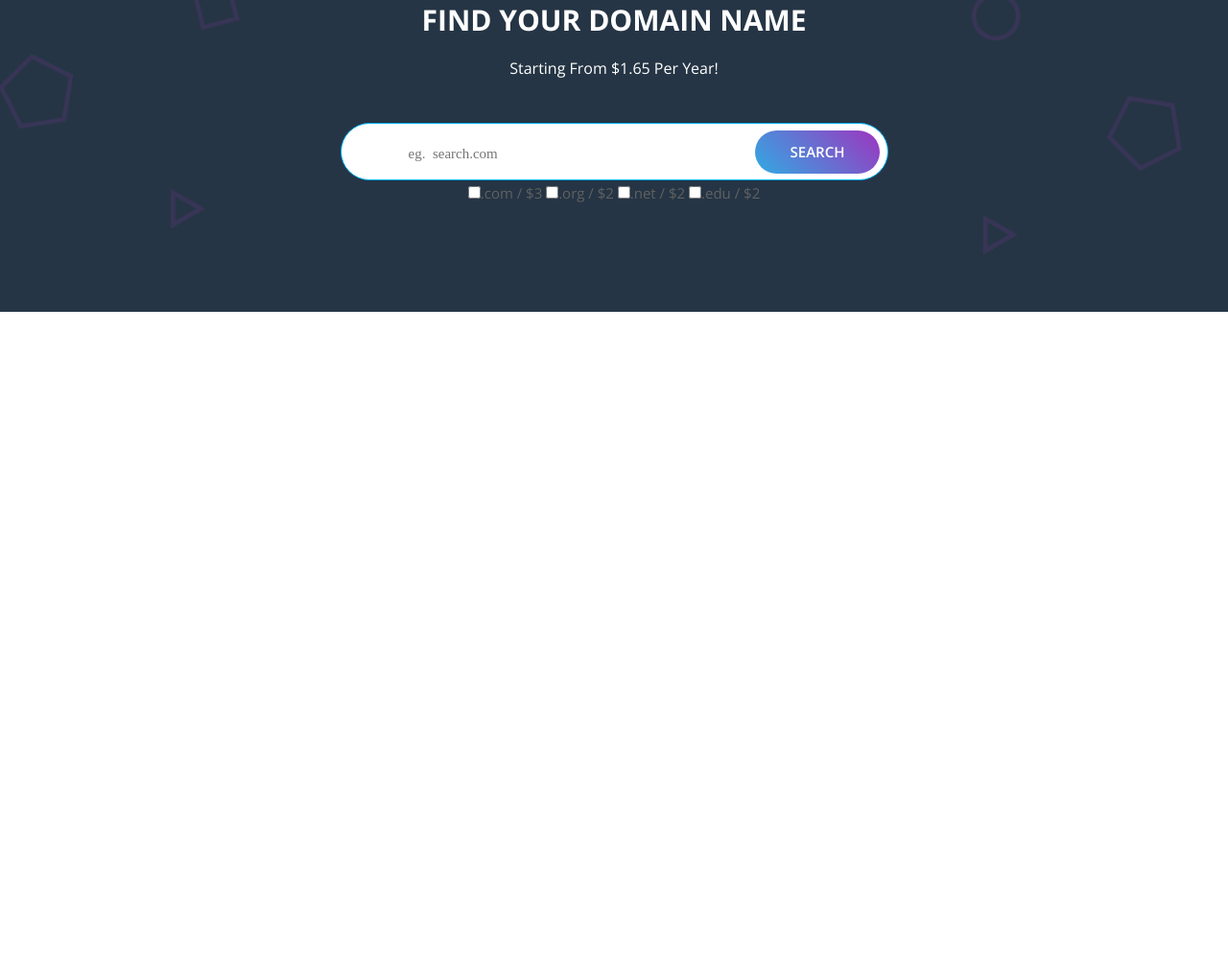
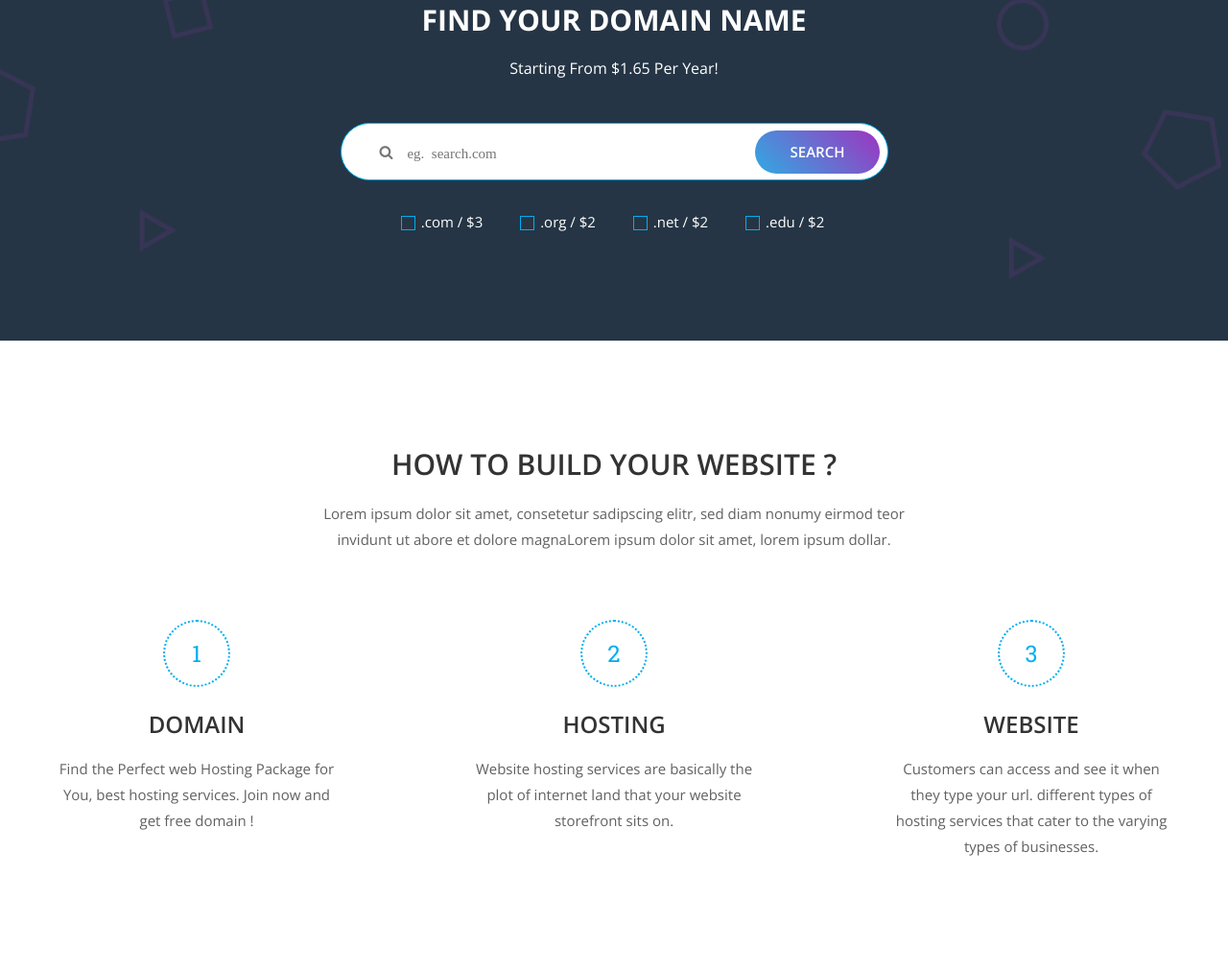
Before and after one commit to AlexOrinst/BHost, a website: page app/index.html in a window 1280 px wide. Shown: the part 1553-2564 px from the top of the page at 96% size. Before the commit the page ends 1878 px from the top, so only its background shows below. Drawn offline with nearby package versions, Linux system fonts and the light colour scheme; files whose address does not match are found by name.

Commit message:
added 2 sections: search and faq

```diff
--- a/app/index.html
+++ b/app/index.html
@@ -8,6 +8,7 @@
     <title>BHost</title>
     <link href="https://fonts.googleapis.com/css?family=Open+Sans:400,600,700,800&display=swap&subset=cyrillic"
         rel="stylesheet">
+    <link href="https://fonts.googleapis.com/css?family=Roboto+Slab&display=swap" rel="stylesheet">
     <link rel="stylesheet" href="css/libs.min.css">
     <link rel="stylesheet" href="css/style.min.css">
 </head>
@@ -215,19 +216,57 @@
                     <form class="searching">
                         <label class="search__title">Find your domain name</label>
                         <label class="search__subtitle">Starting From $1.65 Per Year!</label>
-                        <input class="search__line icon-search" type="text" placeholder="eg. search.com">
+                        <input class="search__line icon-search" type="text" placeholder="&#xf002;  eg. search.com">
                         <button class="search__btn" type="submit">search</button>
                     </form>
                     <form class="checkboxes">
-                        <input type="checkbox">.com / $3
-                        <input type="checkbox">.org / $2
-                        <input type="checkbox">.net / $2
-                        <input type="checkbox">.edu / $2
+                        <input type="checkbox" class="checkbox" id="check1">
+                        <label for="check1" id="lable1">.com / $3</label>
+                        <input type="checkbox" class="checkbox" id="check2">
+                        <label for="check2">.org / $2</label>
+                        <input type="checkbox" class="checkbox" id="check3">
+                        <label for="check3">.net / $2</label>
+                        <input type="checkbox" class="checkbox" id="check4">
+                        <label for="check4">.edu / $2</label>
                     </form>
                 </div>
             </div>
         </section>
         <!-- END SEARCH -->
+        <!-- FAQ -->
+        <section class="faq">
+            <div class="container">
+                <div class="faq__inner">
+                    <div class="faq__inner-title">How to build your website ?</div>
+                    <p>Lorem ipsum dolor sit amet, consetetur sadipscing elitr, sed diam nonumy eirmod teor invidunt ut
+                        abore et dolore magnaLorem ipsum dolor sit amet, lorem ipsum dollar.</p>
+                    <div class="faq__items">
+                        <div class="faq__item">
+                            <div class="faq__item-point">1</div>
+                            <div class="faq__item-title">Domain</div>
+                            <div class="faq__item-text">Find the Perfect web Hosting Package for You, best hosting
+                                services.
+                                Join
+                                now and get free domain !</div>
+                        </div>
+                        <div class="faq__item">
+                            <div class="faq__item-point">2</div>
+                            <div class="faq__item-title">Hosting</div>
+                            <div class="faq__item-text">Website hosting services are basically the plot of internet land
+                                that your website storefront sits on.</div>
+                        </div>
+                        <div class="faq__item">
+                            <div class="faq__item-point">3</div>
+                            <div class="faq__item-title">Website</div>
+                            <div class="faq__item-text">Customers can access and see it when they type your url.
+                                different types of hosting services that cater to the varying types of businesses.
+                            </div>
+                        </div>
+                    </div>
+                </div>
+            </div>
+        </section>
+        <!-- END FAQ -->
     </div>
     <!-- END WRAPPER -->
 
--- a/app/scss/_vars.scss
+++ b/app/scss/_vars.scss
@@ -1,5 +1,6 @@
 $text1: #616161;
 $text2: #333333;
+$blue:  #00aeef;
 
 @mixin f600 {
   font-family: "Open Sans", sans-serif;
--- a/app/scss/style.scss
+++ b/app/scss/style.scss
@@ -20,7 +20,8 @@
 .header__top-contacts {
   a {
     color: #ffffff;
-    margin-left: 80px;
+    margin-right: 80px;
+    margin-left: 30px;
     position: relative;
     font-size: 12px;
     &::before {
@@ -38,7 +39,7 @@
   a {
     display: block;
     text-align: center;
-    color: #00aeef;
+    color: $blue;
     font-size: 12px;
     width: 25px;
     height: 25px;
@@ -53,7 +54,7 @@
     }
     &:hover {
       color: #ffffff;
-      background-color: #00aeef;
+      background-color: $blue;
     }
   }
 }
@@ -77,10 +78,10 @@
     transition: all 0.3s;
     &.active {
       @include f600;
-      color: #00aeef;
+      color: $blue;
     }
     &:hover {
-      color: #00aeef;
+      color: $blue;
     }
   }
 }
@@ -99,7 +100,7 @@
     color: #fff;
     font-size: 12px;
     &:hover {
-      color: #00aeef;
+      color: $blue;
     }
   }
 }
@@ -181,7 +182,7 @@
 .slider__inner-btn {
   @include f600;
   color: #fff;
-  background-color: #00aeef;
+  background-color: $blue;
   font-size: 13px;
   border: 2px solid #fff;
   border-bottom: none;
@@ -210,7 +211,7 @@
     right: 0;
   }
   &:hover {
-    color: #00aeef;
+    color: $blue;
     background-color: rgba(9, 9, 9, 0.102);
   }
 }
@@ -294,7 +295,7 @@
 }
 .about__description-logo.icon-registered {
   &::before {
-    background-color: #00aeef;
+    background-color: $blue;
   }
 }
 .about__description-logo.icon-user {
@@ -334,6 +335,11 @@
       @include f600;
       outline: none;
       cursor: pointer;
+      &:hover {
+        height: 47px;
+        width: 135px;
+        top: 127px;
+      }
     }
   }
 }
@@ -356,22 +362,114 @@
   padding-bottom: 45px;
 }
 .search__line {
-  padding-left: 10px;
+  padding-left: 20px;
+  padding-right: 145px;
   max-width: 571px;
   width: 100%;
   height: 60px;
-  border: 1px solid #00aeef;
+  border: 1px solid $blue;
   border-radius: 30px;
   outline: none;
+  margin-bottom: 30px;
+  &::before {
+    position: absolute;
+    right: -35px;
+  }
+  &:focus {
+    border: 1px solid #850ad6;
+  }
   &::placeholder {
-    padding-left: 60px;
-    padding-right: 145px;
-    // &::before {
-
-    // }
+    padding-left: 20px;
+    line-height: 24px;
   }
 }
 .checkboxes {
   display: block;
+  width: 571px;
+  margin: 0 auto;
+  padding-left: 52px;
+  label {
+    display: inline-block;
+    position: relative;
+    padding-left: 11px;
+    margin-right: 45px;
+    color: #ffffff;
+    cursor: pointer;
+  }
+  input[type="checkbox"] {
+    display: none;
+  }
+  label::before {
+    content: "";
+    display: inline-block;
+    width: 15px;
+    height: 15px;
+    position: absolute;
+    left: -10px;
+    bottom: 5px;
+    border: 1px solid $blue;
+  }
+  input[type="checkbox"]:checked + label:before {
+    content: "\2713";
+    font-size: 15px;
+    font-weight: 700;
+    color: #ffffff;
+    text-align: center;
+    line-height: 15px;
+  }
 }
 // end search
+
+// start faq
+.faq__inner {
+  padding: 115px 0;
+  text-align: center;
+  &-title {
+    @include f600;
+    text-transform: uppercase;
+    font-size: 30px;
+    color: $text2;
+    padding-bottom: 25px;
+  }
+  p {
+    max-width: 665px;
+    width: 100%;
+    margin: 0 auto;
+    padding-bottom: 70px;
+  }
+}
+.faq__items {
+  display: flex;
+  justify-content: space-between;
+}
+.faq__item {
+  width: 300px;
+  &-point {
+    font-family: "Roboto Slab", sans-serif;
+    font-size: 24px;
+    line-height: 25px;
+    color: $blue;
+    border: 2px dotted $blue;
+    border-radius: 50%;
+    height: 70px;
+    width: 70px;
+    margin: 0 auto;
+    padding-top: 21px;
+    transition: all 1s;
+  }
+  &:hover .faq__item-point {
+    color: #ffffff;
+    background: linear-gradient(45deg, #31aae2 0%, #9d35c0 100%);
+    border: none;
+  }
+  &-title {
+    @include f600;
+    font-size: 24px;
+    color: $text2;
+    text-transform: uppercase;
+    padding-top: 25px;
+    padding-bottom: 20px;
+  }
+}
+
+//end faq
```
Also changed, not shown: app/js/main.js (+9 -0 lines), app/css/style.min.css.
